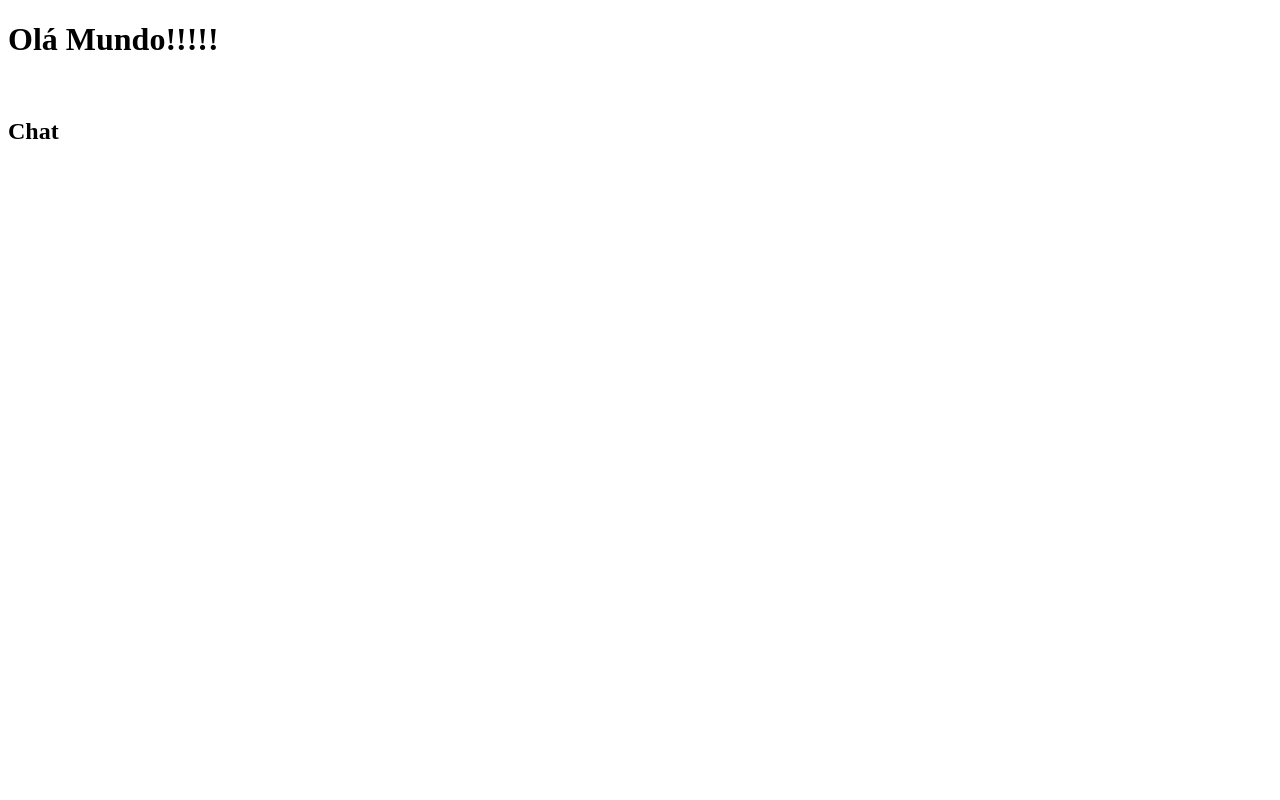
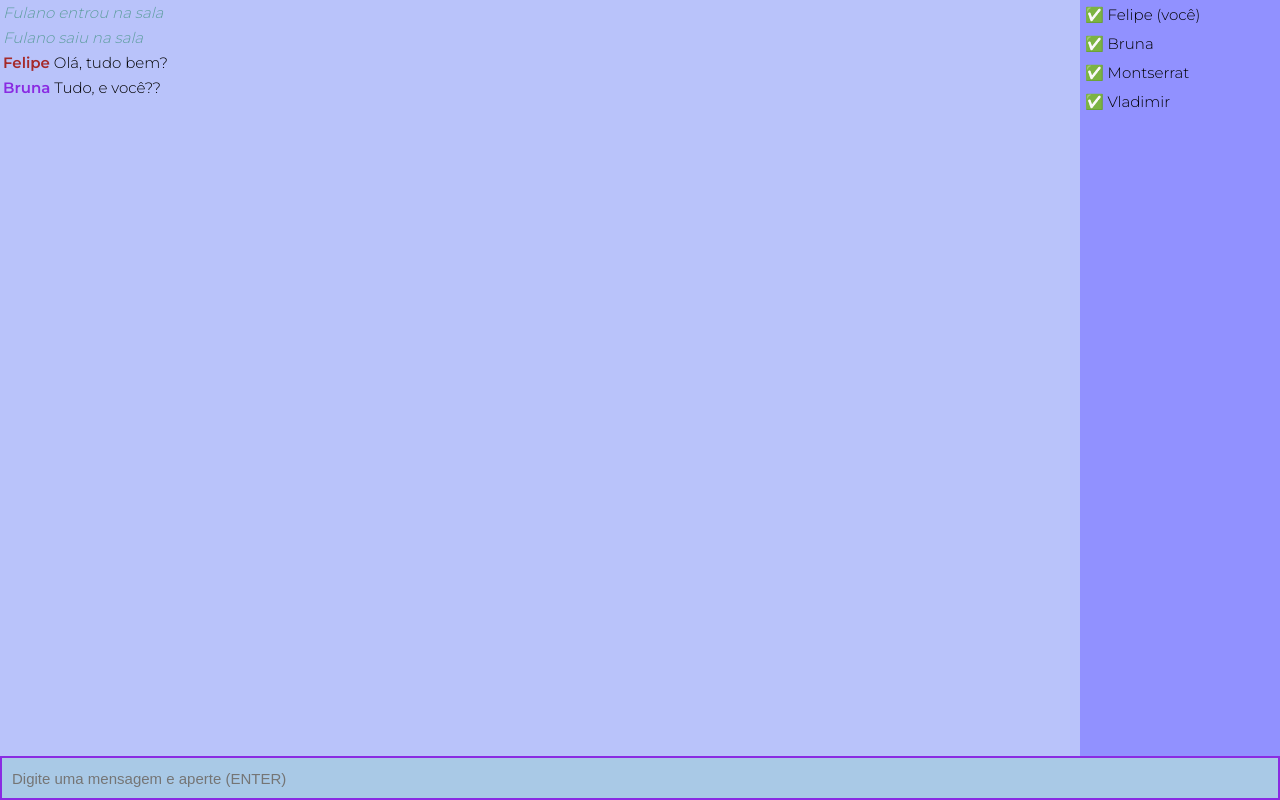
Before and after one commit to felipegalobart/chat_node, a website: page public/index.html in a window 1280 px wide. Drawn offline with Linux system fonts and the light colour scheme.

Commit message:
criado interface inicial

```diff
--- a/public/index.html
+++ b/public/index.html
@@ -5,9 +5,35 @@
     <meta name="viewport" content="width=device-width, initial-scale=1.0">
     <title>Chat</title>
     <link rel="stylesheet" href="style.css">
+    <link rel="preconnect" href="https://fonts.googleapis.com">
+    <link rel="preconnect" href="https://fonts.gstatic.com" crossorigin>
+    <link href="https://fonts.googleapis.com/css2?family=Montserrat:wght@300;600&display=swap" rel="stylesheet">
 </head>
 <body>
-    <h1>Olá Mundo!!!!!</h1><br>
-    <h2>Chat</h2>
+
+    <div class="page" id="loginPage">
+        <h1>Qual o seu nome?</h1>
+        <input type="text" id="loginNameInput">
+    </div>
+
+    <div class="page" id="chatPage">
+        <div class="chatArea">
+            <ul class="chatList">
+                <li class="m-status" >Fulano entrou na sala</li>
+                <li class="m-status" >Fulano saiu na sala</li>
+                <li class="m-txt"><span class="me">Felipe</span> Olá, tudo bem?</li>
+                <li class="m-txt"><span>Bruna</span> Tudo, e você??</li>
+            </ul>
+            <ul class="userList">
+                <li>&#9989; Felipe (você)</li>
+                <li>&#9989; Bruna</li>
+                <li>&#9989; Montserrat</li>
+                <li>&#9989; Vladimir</li>
+            </ul>
+        </div>
+        <div class="chatInput">
+            <input type="text" id="chatTextInput" placeholder="Digite uma mensagem e aperte (ENTER)">
+        </div>
+    </div>
 </body>
 </html>
--- a/public/style.css
+++ b/public/style.css
@@ -0,0 +1,99 @@
+body {
+    margin: 0;
+    font-family: 'Montserrat', sans-serif;
+}
+
+ul, li {
+    margin: 0;
+    padding: 0;
+    list-style: none;
+
+}
+
+.page {
+    height: 100vh;
+    justify-content: center;
+    align-items: center;
+    flex-direction: column;
+}
+
+#loginPage {
+    display: none;
+    background-color: antiquewhite;
+}
+
+#chatPage {
+    display: flex;
+}
+
+#loginNameInput {
+    border: 2px solid black;
+    background-color: grey;
+    font-size: 18px;
+    padding: 10px;
+    border-radius: 5px;
+    outline: 0;
+    width: 100%;
+    max-width: 400px;
+}
+
+.chatArea {
+    flex: 1;
+    width: 100%;
+    display: flex;
+
+}
+
+.chatList {
+    flex: 1;
+    background-color: rgb(185, 195, 250);
+    overflow-y: auto;
+    max-height: calc(100vh - 40px);
+}
+
+.chatList li {
+    padding: 3px;
+    font-size: 15px;
+}
+
+.chatList li.m-status {
+    color: cadetblue;
+    font-style: italic;
+}
+
+.chatList li.m-txt span {
+    font-weight: bold;
+    color: blueviolet;
+}
+
+.chatList li.m-txt span.me {
+    color: brown;
+}
+
+.userList {
+    width: 200px;
+    background-color: rgb(145, 145, 255);
+    overflow-y: auto;
+    max-height: calc(100vh - 40px);
+}
+
+.userList li {
+    padding: 5px;
+    font-size: 15px;
+}
+
+
+.chatInput {
+    width: 100%;
+    display: flex;
+}
+#chatTextInput {
+    flex: 1;
+    height: 40px;
+    padding: 0 10px;
+    font-size: 15px;
+    background-color: rgb(169, 201, 230);
+    outline: 0;
+    border: 2px solid blueviolet
+
+}
```
